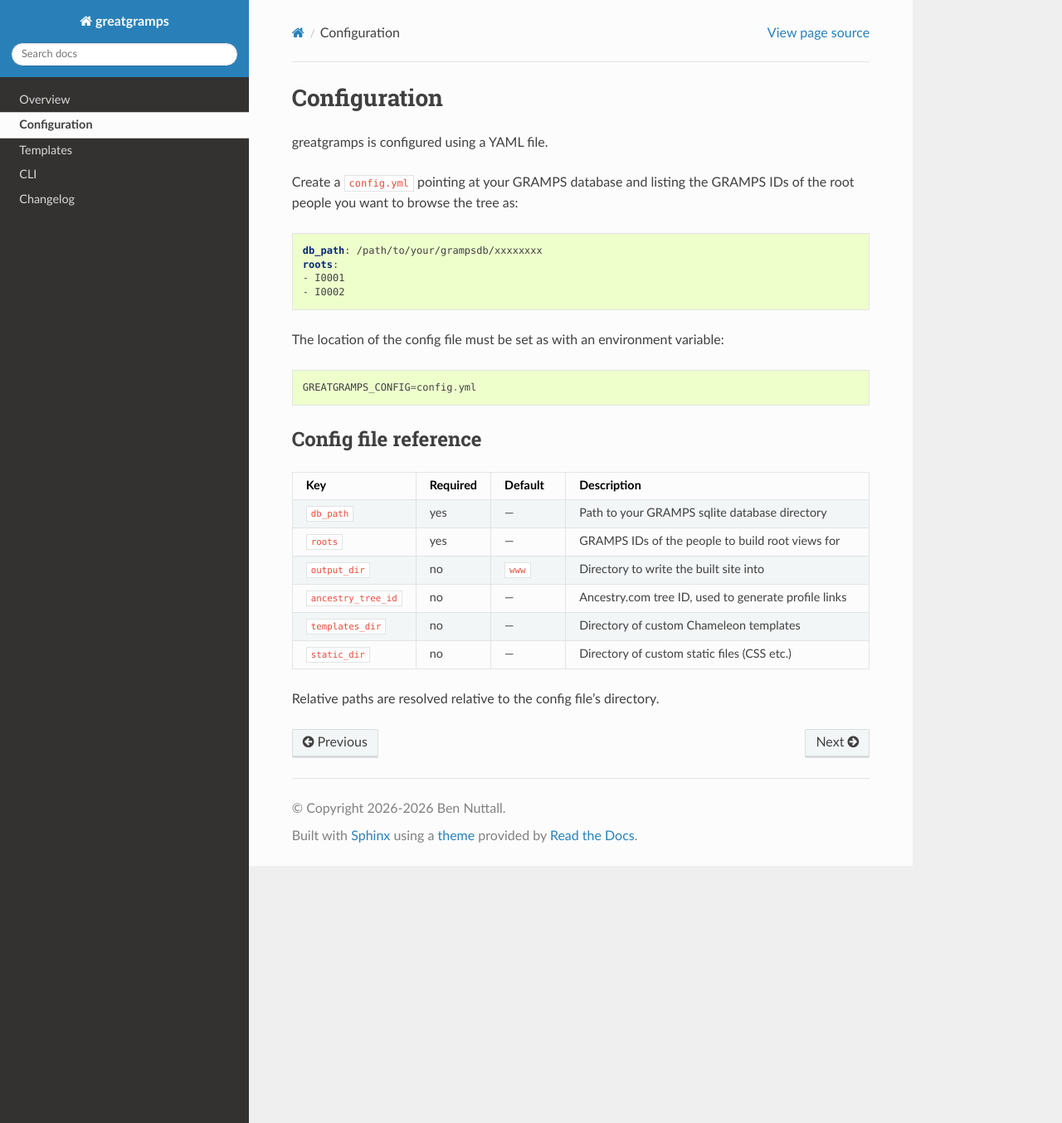
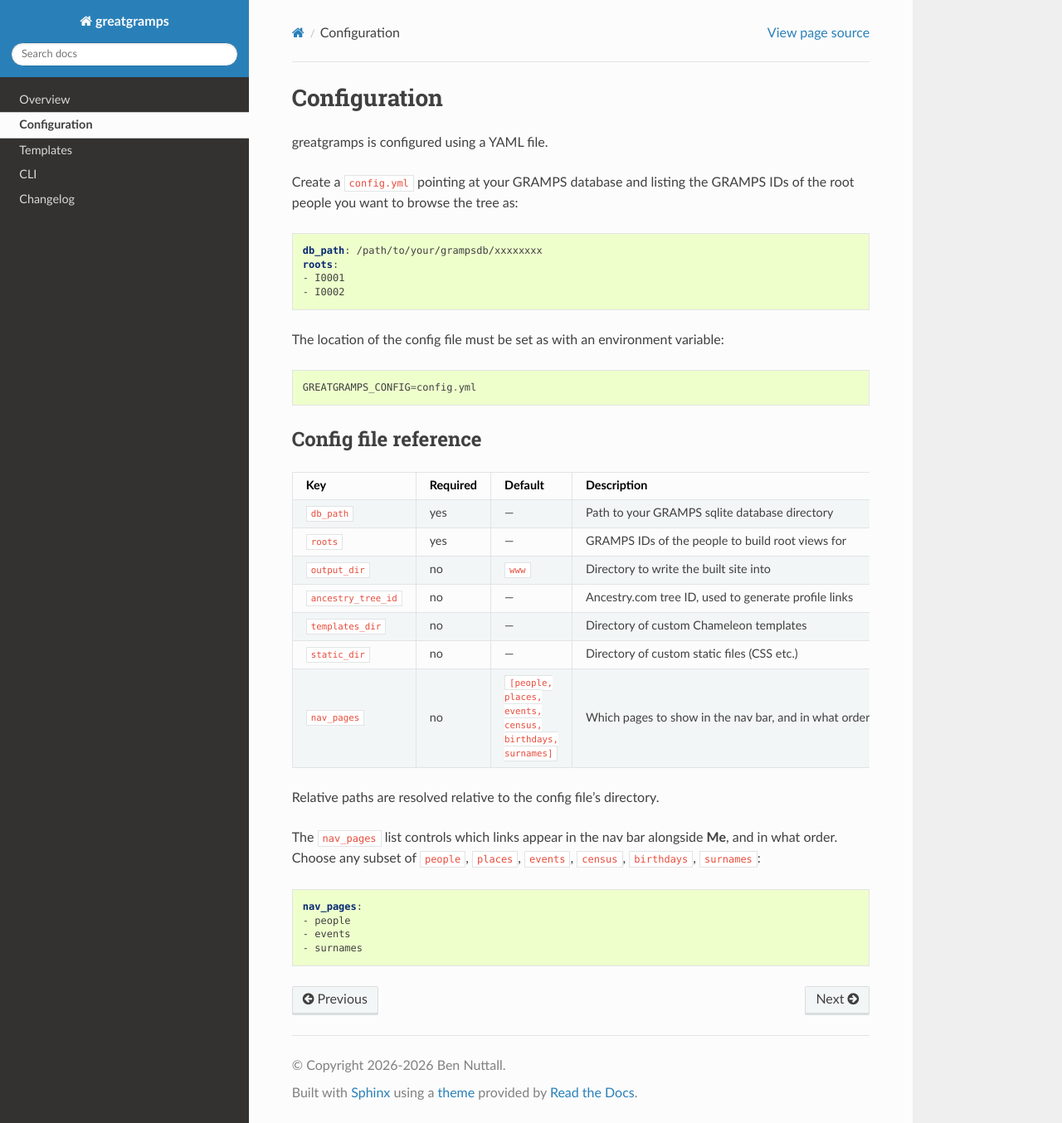
Before and after one commit to bennuttall/greatgramps, a Sphinx documentation site: the page built from docs/config/index.rst, in a window 1280 px wide and 1354 px high. Shown: the whole window at 83% size. Built offline with Sphinx 7.4.7 and the Read the Docs theme 3.1.0, drawn with Linux system fonts in a browser that asks for light colours.

Commit message:
Add nav_pages config option to control nav bar links and order
Lets sites that don't need every section (e.g. no census records) trim the nav bar,
and reorder it, instead of always showing all six links.

Co-Authored-By: Claude Sonnet 4.6 <noreply@anthropic.com>

```diff
--- a/docs/config/index.rst
+++ b/docs/config/index.rst
@@ -55,5 +55,20 @@ Config file reference
      - no
      - —
      - Directory of custom static files (CSS etc.)
+   * - ``nav_pages``
+     - no
+     - ``[people, places, events, census, birthdays, surnames]``
+     - Which pages to show in the nav bar, and in what order
 
 Relative paths are resolved relative to the config file's directory.
+
+The ``nav_pages`` list controls which links appear in the nav bar alongside **Me**, and in what
+order. Choose any subset of ``people``, ``places``, ``events``, ``census``, ``birthdays``,
+``surnames``:
+
+.. code-block:: yaml
+
+    nav_pages:
+    - people
+    - events
+    - surnames
```
Also changed, not shown: 3 other files.
